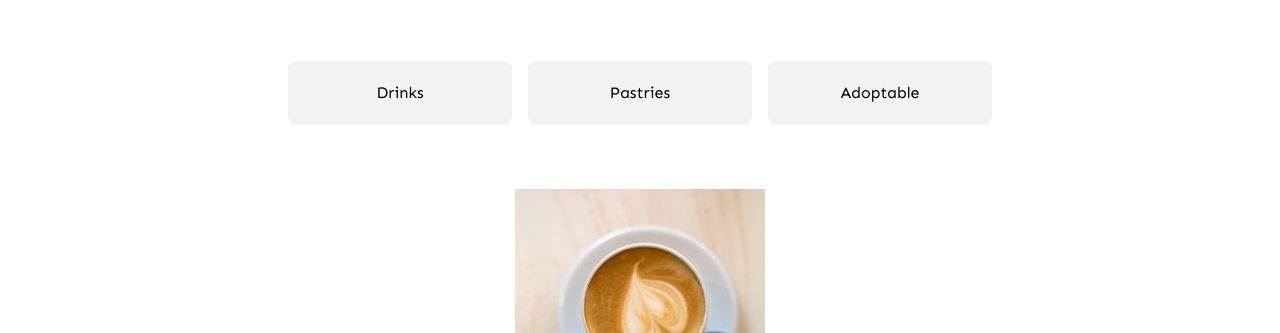
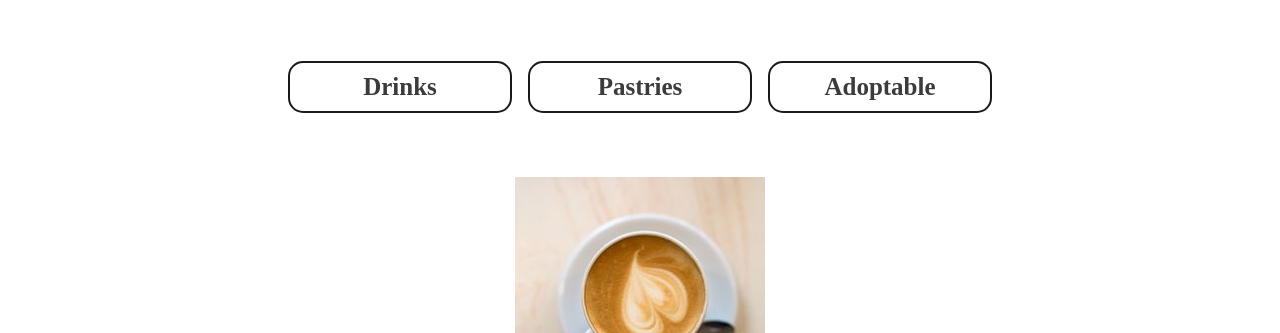
Before and after one commit to christinamullen/PhotoGallery, a plain HTML site: page index.html in a window 1280 px wide. Shown: the part 432-765 px from the top of the page. Drawn offline with Linux system fonts and the light colour scheme; a web font is replaced by a local one.

Commit message:
updated nav/article buttons

```diff
--- a/css/main.css
+++ b/css/main.css
@@ -7,13 +7,13 @@
     --btn-color: #232021;
     --btn-bkg: white;
     --btn-border: #232021;
+    --catEyes: #F29849;
 
     --btn-hover-color: #f2f2f2;
     --btn-bkg-hover: #731A1A;
     --btn-hover-border-color: #731A1A;
     --ff-header: 'Sue Ellen Francisco', bold;
     --ff-body: 'Sen', cursive;
-
 }
 
 * {
@@ -54,20 +54,50 @@ h1 {
 }
 
 article {
-    width: 75%;
-    height: 4rem;
-    padding: 1 1.5rem;
-    background-color: #f2f2f2;
-    border-radius: .5rem;
-    line-height: 4rem;
-    transition: all .5s ease-out;
-
+    appearance: none;
+    background-color: transparent;
+    border: 2px solid #1A1A1A;
+    border-radius: 15px;
+    box-sizing: border-box;
+    color: #3B3B3B;
+    cursor: pointer;
+    display: inline-block;
+    font-family: var(--ff-header);
+    font-size: 25px;
+    font-weight: 600;
+    line-height: normal;
+    margin: 0;
+    min-height: 40px;
+    min-width: 25px;
+    outline: none;
+    padding: 10px 20px;
+    text-align: center;
+    text-decoration: none;
+    transition: all 300ms cubic-bezier(.23, 1, 0.32, 1);
+    user-select: none;
+    -webkit-user-select: none;
+    touch-action: manipulation;
+    width: 100%;
+    will-change: transform;
 }
 article:hover {
-    background-color: #731A1A;
+    color: #fff;
+    background-color: var(--btn-border);
+    box-shadow: rgba(0, 0, 0, 0.25) 0 8px 15px;
+    transform: translateY(2px);
+}
+
+.nav:active {
+    box-shadow: none;
+    transform: translateY(0);
+}
+
+.nav:hover {
+    background-color: var(--btn-bkg-hover);
     box-shadow: rgba(0, 0, 0, .3) 2px 8px 8px -5px;
     transform: translate3d(0, 2px, 0);
     color:#f2f2f2;
+
 }
 
 /******** Back/Next Arrow Buttons *********/
@@ -77,7 +107,7 @@ button {
   background-color: var(--btn-bkg-hover);
   background-position: 0 90%;
   background-size: 4px 3px;
-  /*border-radius: 15px 225px 255px 15px 15px 255px 225px 15px;*/
+  border-radius: 15px 225px 255px 15px 15px 255px 225px 15px;
   border-style: solid;
   border-width: 2px;
   box-shadow: rgba(0, 0, 0, .2) 15px 28px 25px -18px;
@@ -89,7 +119,7 @@ button {
   font-size: 1rem;
   line-height: 20px;
   padding: .75rem;
-  transition: all 150ms ease-in-out;
+  transition: all 150ms ease-in;
   border-bottom-left-radius: 15px 255px;
   border-bottom-right-radius: 225px 15px;
   border-top-left-radius: 255px 15px;
```
